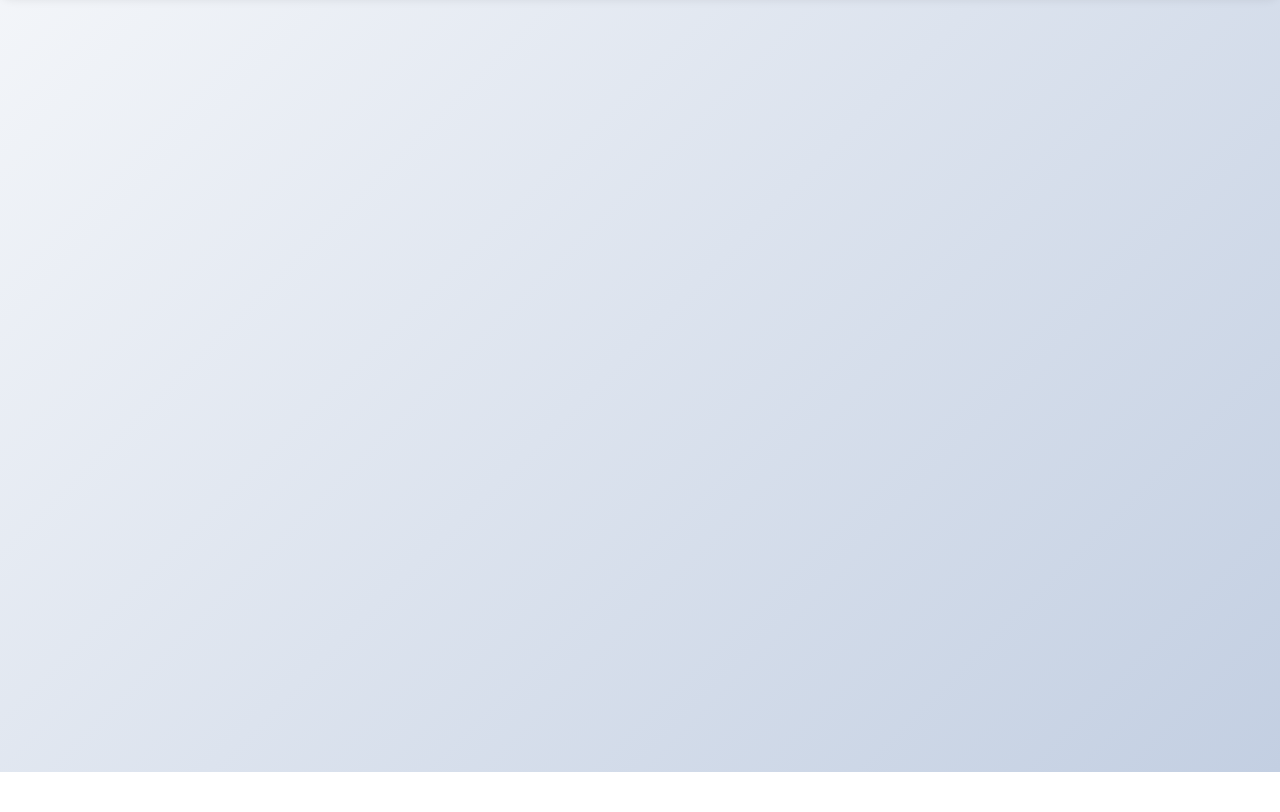
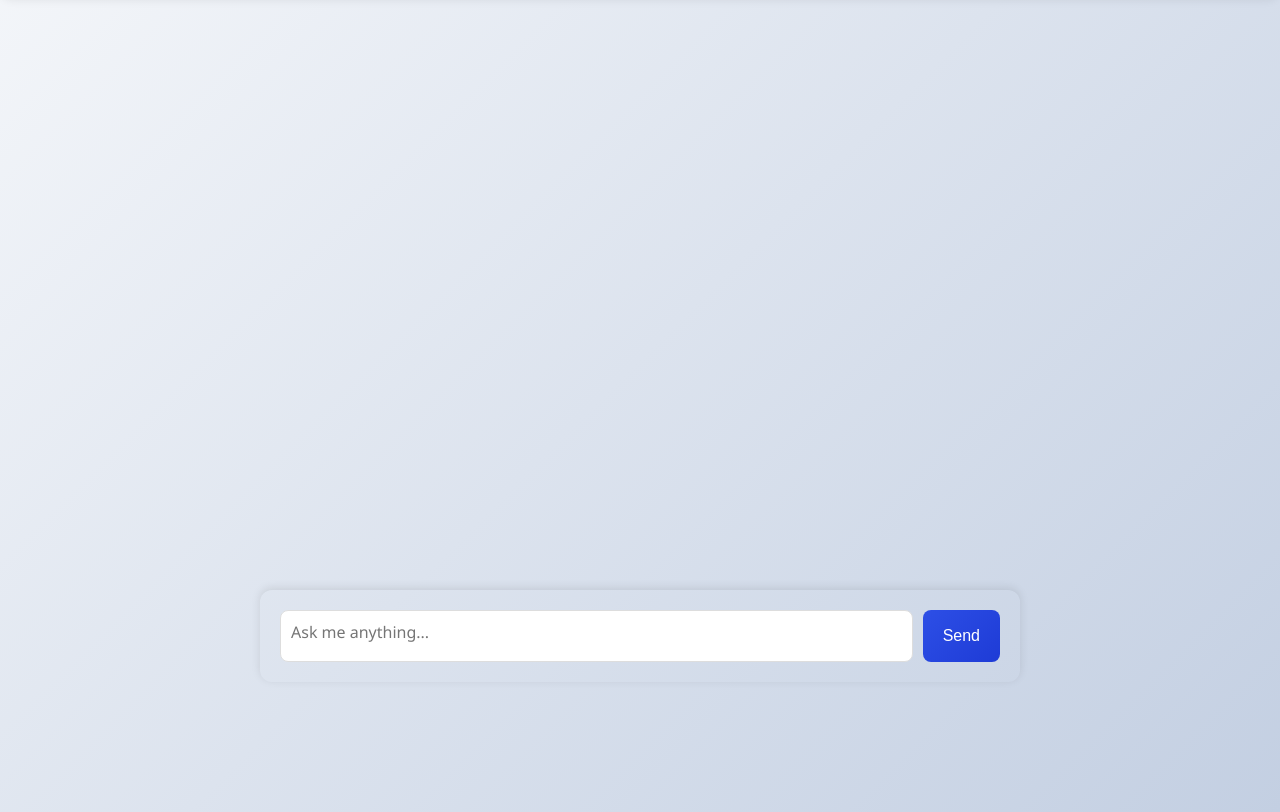
Before and after one commit to KaanOkumus355/cf_ai_chatbot, a website: page public/index.html in a window 1280 px wide. Shown: the part 98-910 px from the top of the page. Before the commit the page ends 870 px from the top, so only its background shows below. Drawn offline with Linux system fonts and the light colour scheme.

Commit message:
Continuing the frontend

```diff
--- a/public/index.html
+++ b/public/index.html
@@ -12,5 +12,14 @@
         <h1>Ask AI</h1>
         <p>LLama 3.3</p>
     </section>
+
+    <main class="chat-container">
+        <div class="messages" id="messages">
+        </div>
+        <div class="input-area">
+            <textarea placeholder="Ask me anything..."></textarea>
+            <button>Send</button>
+        </div>
+    </main>
 </body>
 </html>
--- a/public/style.css
+++ b/public/style.css
@@ -45,3 +45,60 @@ body {
     color: #666666;
     margin: 0;
 }
+
+.chat-container {
+    max-width: 800px;
+    margin: 0 auto;
+    height: 100vh;
+    display: flex;
+    flex-direction: column;
+    padding: 20px;
+}
+
+.messages {
+    flex: 1;
+    overflow-y: auto;
+    padding: 20px;
+    margin-bottom: 80px;
+}
+
+.input-area {
+    display: flex;
+    gap: 10px;
+    padding: 20px;
+    border-radius: 12px;
+    box-shadow: 0 -2px 10px rgba(0, 0, 0, 0.1);
+    position: fixed;
+    bottom: 20px;
+    left: 50%;
+    transform: translateX(-50%);
+    width: calc(100% - 40px);
+    max-width: 760px;
+    box-sizing: border-box;
+}
+
+.input-area textarea {
+    flex: 1;
+    padding: 10px;
+    font-size: 16px;
+    border: 1px solid #ddd;
+    border-radius: 8px;
+    font-family: inherit;
+    height: 30px;
+    resize: none;
+}
+
+.input-area button {
+    background: linear-gradient(135deg, #2d4fe6 0%, #1e3bd6 100%);
+    color: white;
+    border: none;
+    padding: 10px 20px;
+    font-size: 16px;
+    border-radius: 8px;
+    cursor: pointer;
+    transition: all 0.3s ease;
+}
+
+.input-area button:hover {
+    background: linear-gradient(135deg, #1e3bd6 0%, #1529b8 100%);
+}
```
